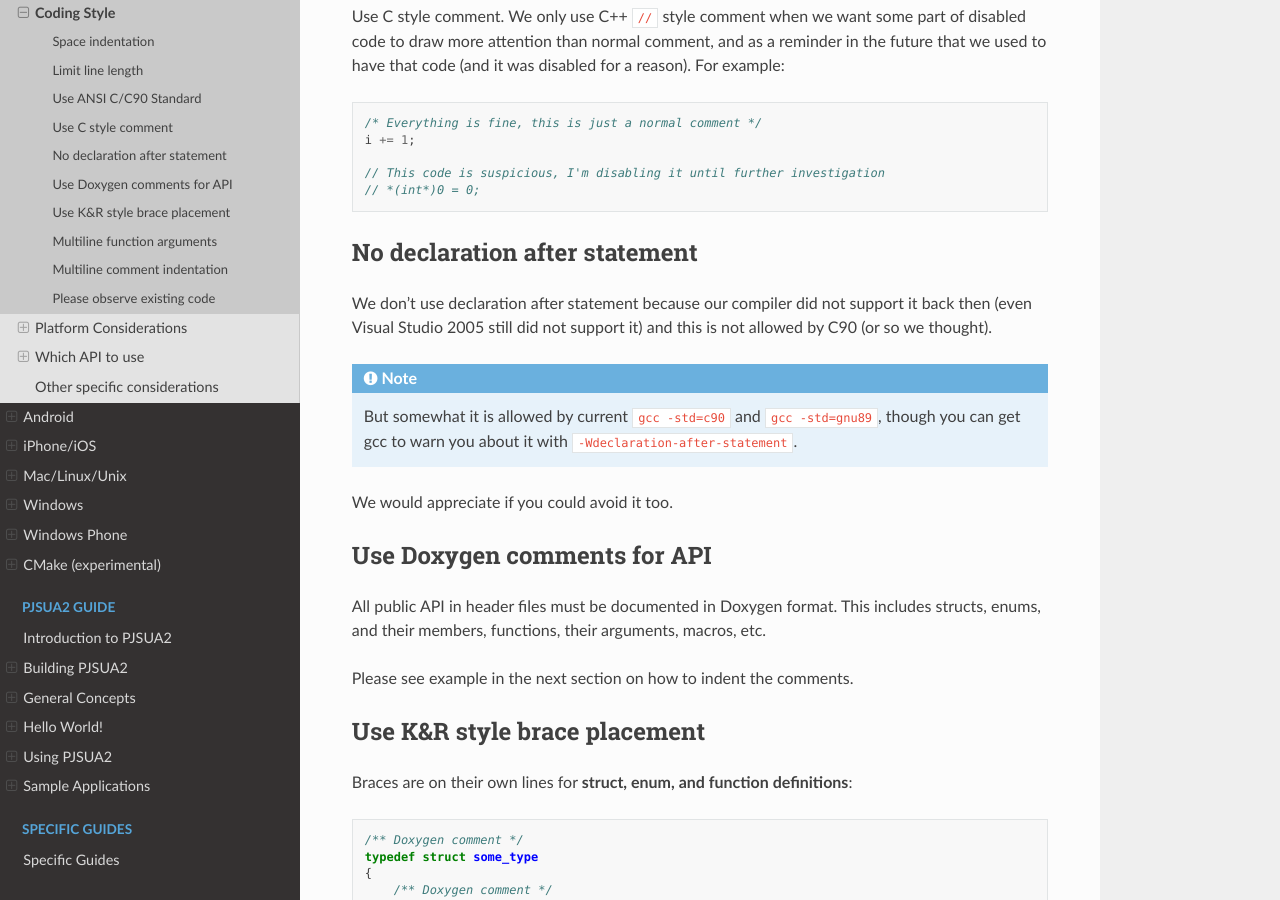
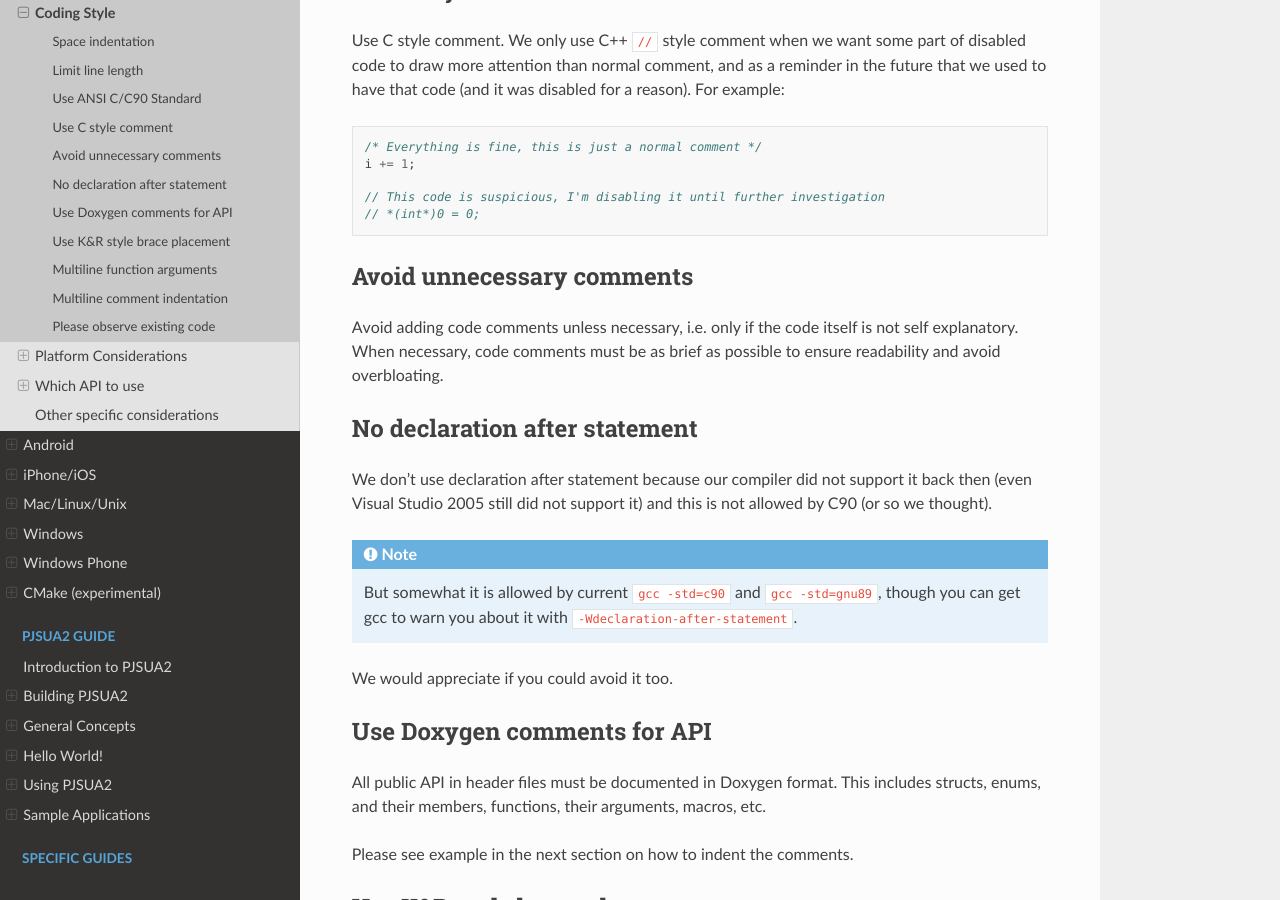
Before and after one commit to pjsip/pjproject_docs, a Sphinx documentation site: the page built from docs/source/get-started/coding-style.rst, in a window 1280 px wide and 900 px high, scrolled down 1216 px. Built offline with Sphinx 7.4.7 and the Read the Docs theme 3.1.0, drawn with Linux system fonts in a browser that asks for light colours; the version number could not be read and is left out; some of the changed text lies outside the part shown.

Commit message:
coding-style: add minimal-comments guidance
Avoid code comments unless the code isn't self-explanatory; keep necessary
comments as brief as possible.

Co-Authored-By: Claude Opus 4.8 <noreply@anthropic.com>

```diff
--- a/docs/source/get-started/coding-style.rst
+++ b/docs/source/get-started/coding-style.rst
@@ -53,6 +53,13 @@ future that we used to have that code (and it was disabled for a reason). For ex
 
     // This code is suspicious, I'm disabling it until further investigation
     // *(int*)0 = 0;
+
+
+Avoid unnecessary comments
+----------------------------
+Avoid adding code comments unless necessary, i.e. only if the code itself is not self
+explanatory. When necessary, code comments must be as brief as possible to ensure
+readability and avoid overbloating.
 
 
 No declaration after statement
```
